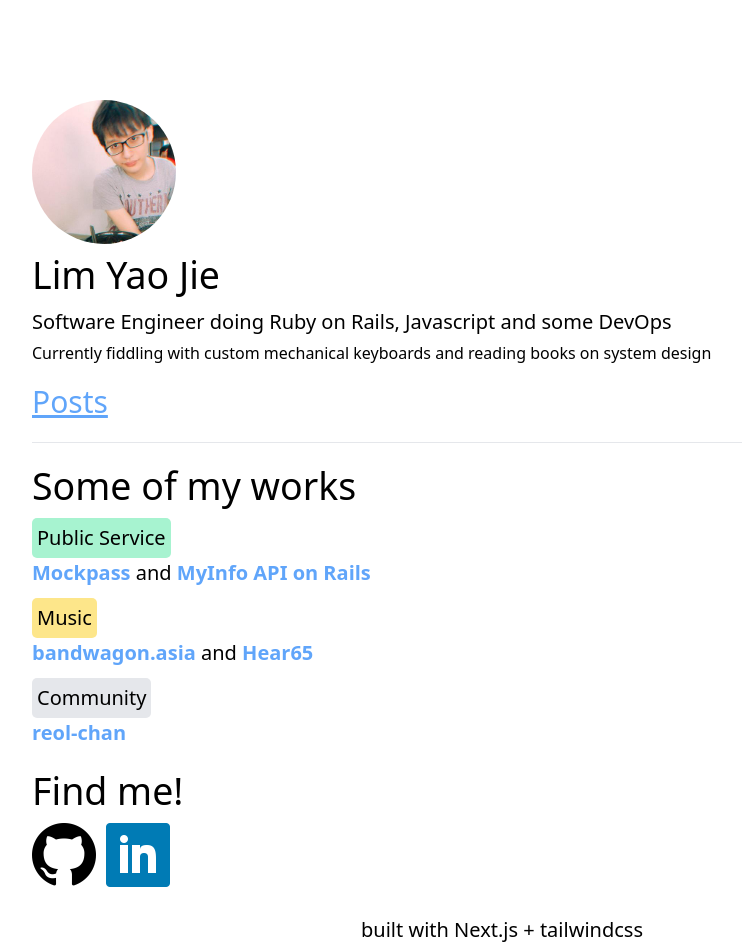
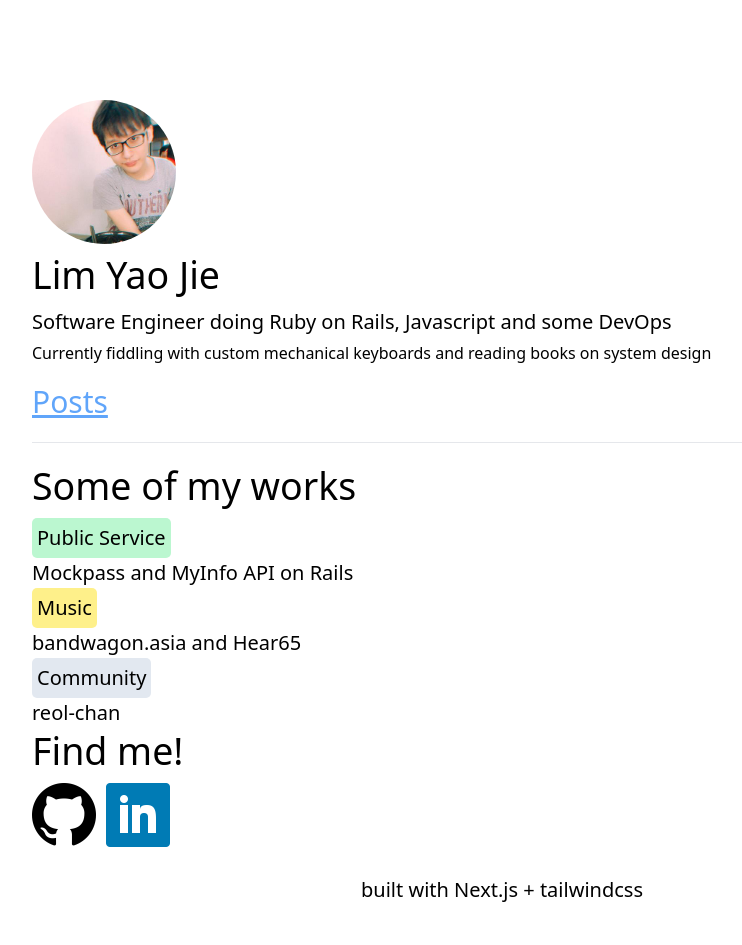
Before and after one commit to causztic/nextjs-blog, a Next.js app: page / in a window 1280 px wide. Shown: the whole page, without its empty margins (138-880 px from the left). After the commit the page ends 905 px from the top, so only its background shows below. Built offline with nearby package versions, Linux system fonts and the light colour scheme.

Commit message:
Upgrade tailwind v2 to 3

```diff
--- a/components/tag.tsx
+++ b/components/tag.tsx
@@ -1,8 +1,8 @@
-declare type Color = 'gray' | 'green' | 'yellow'
+declare type Color = 'slate' | 'green' | 'yellow'
 declare type TagProps = { text: string, color?: Color }
 
-export default function Tag({ text, color = 'gray' }: TagProps): JSX.Element {
+export default function Tag({ text, color = 'slate' }: TagProps): JSX.Element {
   // TODO: refactor to prevent tag color from being purged
   // see: https://tailwindcss.com/docs/optimizing-for-production
-  return <div className={`inline-block mr-1 bg-${color}-200 p-1 rounded dark:text-gray-800`}>{text}</div>
+  return <div className={`inline-block mr-1 bg-${color}-200 p-1 rounded dark:text-slate-800`}>{text}</div>
 }
--- a/pages/index.module.scss
+++ /dev/null
@@ -1,12 +0,0 @@
-.projectList {
-  @apply mb-4;
-
-  a {
-    @apply font-bold;
-    @apply text-blue-400;
-  }
-
-  li {
-    @apply mb-2;
-  }
-}
--- a/pages/index.tsx
+++ b/pages/index.tsx
@@ -2,7 +2,6 @@ import Link from 'next/link'
 import Image from 'next/image'
 import Tag from '../components/tag'
 import Layout from '../components/layout'
-import styles from './index.module.scss'
 
 export default function Home(): JSX.Element {
   return (
@@ -17,7 +16,7 @@ export default function Home(): JSX.Element {
         </Link>
       </section>
       <hr className="my-4" />
-      <section className={styles.projectList}>
+      <section>
         <h1 className="mb-2">Some of my works</h1>
         <ul>
           <li>
--- a/pages/posts/[id].tsx
+++ b/pages/posts/[id].tsx
@@ -90,8 +90,8 @@ export default function Post({ post }: { post: PostData | null }): JSX.Element {
     return (
       <Layout title={title} description={content.split("\n")[0]} images={getImages(thumbnail)} url={setBaseUrl(`/posts/${post.id}`)}>
         <article className="mb-4">
-          <h1 className="font-bold font-sans text-gray-900 dark:text-gray-100">{title}</h1>
-          <section className="post-date text-sm text-gray-600 dark:text-gray-400">{formattedDate}</section>
+          <h1 className="font-bold font-sans text-slate-900 dark:text-slate-100">{title}</h1>
+          <section className="post-date text-sm text-slate-600 dark:text-slate-400">{formattedDate}</section>
           <hr className="my-4" />
           <section className={styles.postContent}>
             <ReactMarkdown rehypePlugins={[rehypeRaw]} components={components}>
--- a/pages/posts/index.tsx
+++ b/pages/posts/index.tsx
@@ -17,8 +17,8 @@ export default function Posts({ posts }: { posts: PostTitleData[] }): JSX.Elemen
         <li key={id} className='mb-4'>
           <Link href={`/posts/${id}`}>
             <a>
-              <h2 className="font-bold font-sans text-gray-900 dark:text-gray-100">{title}</h2>
-              <small className="text-gray-600 dark:text-gray-400">{formattedDate}</small>
+              <h2 className="font-bold font-sans text-slate-900 dark:text-slate-100">{title}</h2>
+              <small className="text-slate-600 dark:text-slate-400">{formattedDate}</small>
             </a>
           </Link>
         </li>
--- a/pages/posts/post.module.scss
+++ b/pages/posts/post.module.scss
@@ -66,12 +66,12 @@
 }
 
 .basic {
-  @apply bg-gray-200;
+  @apply bg-slate-200;
   @apply p-1;
 }
 
 @media (prefers-color-scheme: dark) {
   .basic {
-    @apply bg-gray-900;
+    @apply bg-slate-900;
   }
 }
--- a/postcss.config.js
+++ b/postcss.config.js
@@ -1,18 +1,5 @@
 module.exports = {
   plugins: [
-    'tailwindcss',
-    'postcss-flexbugs-fixes',
-    [
-      'postcss-preset-env',
-      {
-        autoprefixer: {
-          flexbox: 'no-2009'
-        },
-        stage: 3,
-        features: {
-          'custom-properties': false
-        }
-      }
-    ]
+    'tailwindcss'
   ]
 }
--- a/styles/global.scss
+++ b/styles/global.scss
@@ -22,7 +22,7 @@
 
 @media (prefers-color-scheme: dark) {
   html {
-    @apply bg-gray-800;
-    @apply text-gray-100;
+    @apply bg-slate-800;
+    @apply text-slate-100;
   }
 }
--- a/tailwind.config.js
+++ b/tailwind.config.js
@@ -1,13 +1,8 @@
 // tailwind.config.js
 module.exports = {
-  darkMode: 'media',
-  purge: {
-    content: [
-      './pages/**/*.tsx',
-      './components/**/*.tsx'
-    ],
-    options: {
-      safelist: ['bg-gray-200', 'bg-green-200', 'bg-yellow-200']
-    }
-  }
+  content: [
+    './pages/**/*.tsx',
+    './components/**/*.tsx'
+  ],
+  safelist: ['bg-slate-200', 'bg-green-200', 'bg-yellow-200']
 }
--- a/tsconfig.json
+++ b/tsconfig.json
@@ -17,7 +17,8 @@
     "resolveJsonModule": true,
     "isolatedModules": true,
     "strictNullChecks": true,
-    "jsx": "preserve"
+    "jsx": "preserve",
+    "incremental": true
   },
   "include": [
     "next-env.d.ts",
```
Also changed, not shown: package.json (+4 -4 lines), 1 other file (tests, documents, lock files or other folders).
